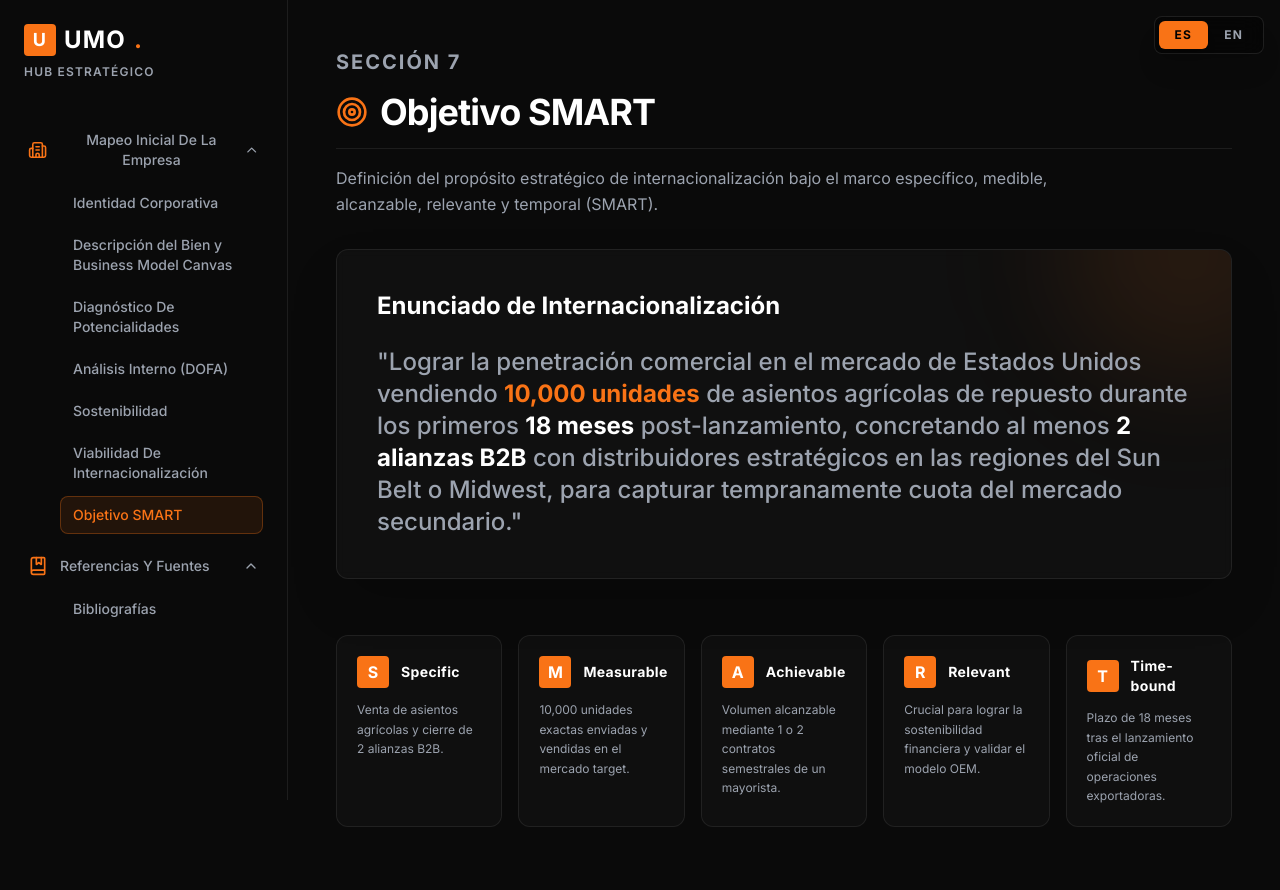
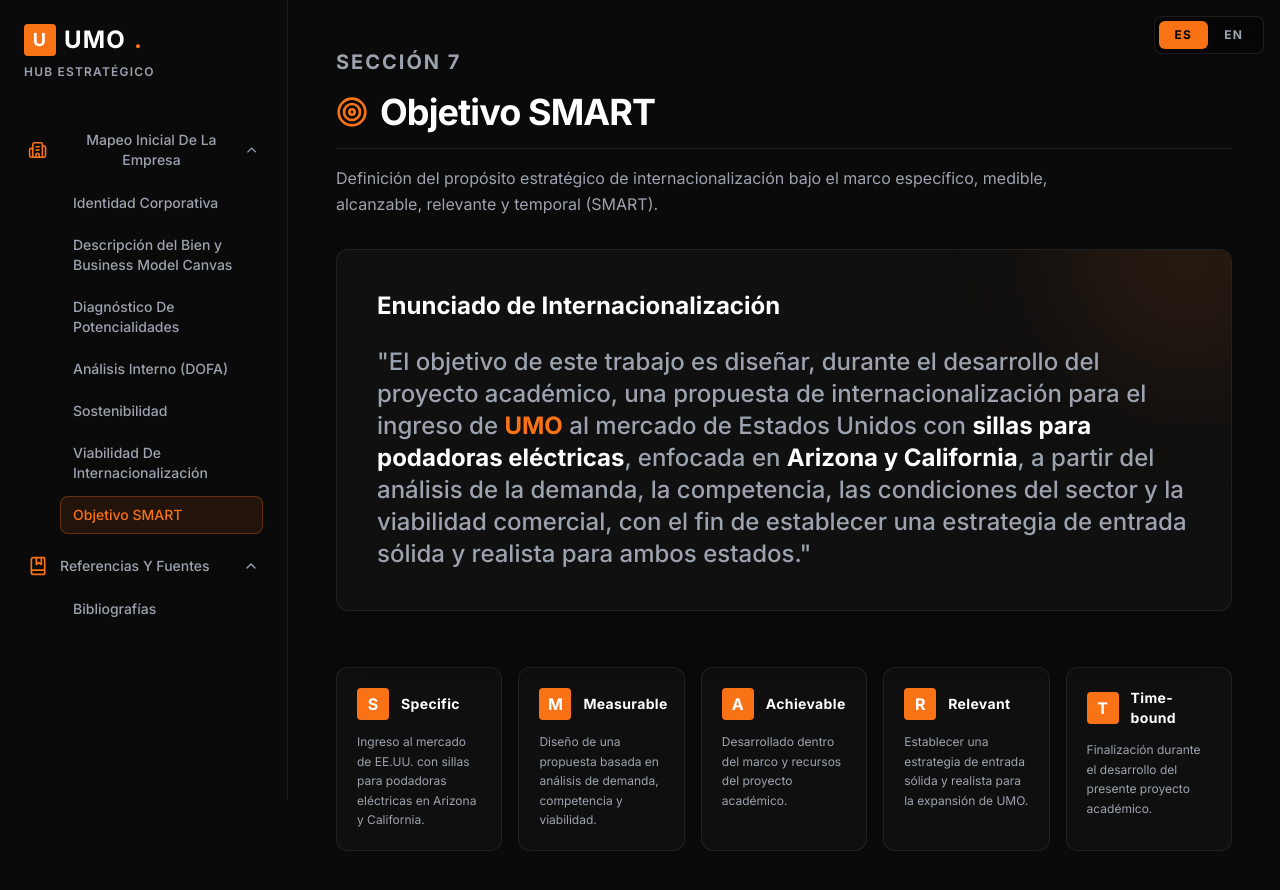
Before and after one commit to 4builes-crypto/Umo-internationalization, a React (Vite) app: page /smart-objective in a window 1280 px wide. Shown: the top 890 px of the page. Built offline with nearby package versions, Linux system fonts and the light colour scheme.

Commit message:
Update SMART objective for electric mower seats in Arizona and California

```diff
--- a/src/pages/SmartObjective.tsx
+++ b/src/pages/SmartObjective.tsx
@@ -34,11 +34,11 @@
         <p className="text-xl md:text-2xl text-textSecondary leading-relaxed relative z-10 font-medium font-sans">
           {language === 'es' ? (
             <>
-              "Lograr la penetración comercial en el mercado de Estados Unidos vendiendo <strong className="text-unoOrange">10,000 unidades</strong> de asientos agrícolas de repuesto durante los primeros <strong className="text-white">18 meses</strong> post-lanzamiento, concretando al menos <strong className="text-white">2 alianzas B2B</strong> con distribuidores estratégicos en las regiones del Sun Belt o Midwest, para capturar tempranamente cuota del mercado secundario."
+              "El objetivo de este trabajo es diseñar, durante el desarrollo del proyecto académico, una propuesta de internacionalización para el ingreso de <strong className="text-unoOrange">UMO</strong> al mercado de Estados Unidos con <strong className="text-white">sillas para podadoras eléctricas</strong>, enfocada en <strong className="text-white">Arizona y California</strong>, a partir del análisis de la demanda, la competencia, las condiciones del sector y la viabilidad comercial, con el fin de establecer una estrategia de entrada sólida y realista para ambos estados."
             </>
           ) : (
             <>
-              "Achieve commercial penetration in the United States market by selling <strong className="text-unoOrange">10,000 units</strong> of replacement agricultural seats during the first <strong className="text-white">18 months</strong> post-launch, securing at least <strong className="text-white">2 B2B alliances</strong> with strategic distributors in the Sun Belt or Midwest regions, to capture early secondary market share."
+              "The objective of this work is to design, during the development of the academic project, an internationalization proposal for the entry of <strong className="text-unoOrange">UMO</strong> into the United States market with <strong className="text-white">seats for electric lawn mowers</strong>, focused on <strong className="text-white">Arizona and California</strong>, based on the analysis of demand, competition, sector conditions, and commercial viability, in order to establish a solid and realistic entry strategy for both states."
             </>
           )}
         </p>
@@ -50,36 +50,36 @@
             letter: "S",
             title: "Specific",
             desc: language === 'es'
-              ? "Venta de asientos agrícolas y cierre de 2 alianzas B2B."
-              : "Sale of agricultural seats and closing of 2 B2B alliances."
+              ? "Ingreso al mercado de EE.UU. con sillas para podadoras eléctricas en Arizona y California."
+              : "Entry into the U.S. market with electric lawn mower seats in Arizona and California."
           },
           {
             letter: "M",
             title: "Measurable",
             desc: language === 'es'
-              ? "10,000 unidades exactas enviadas y vendidas en el mercado target."
-              : "Exactly 10,000 units shipped and sold in the target market."
+              ? "Diseño de una propuesta basada en análisis de demanda, competencia y viabilidad."
+              : "Design of a proposal based on demand, competition, and viability analysis."
           },
           {
             letter: "A",
             title: "Achievable",
             desc: language === 'es'
-              ? "Volumen alcanzable mediante 1 o 2 contratos semestrales de un mayorista."
-              : "Archivable volume via 1 or 2 semi-annual contracts from a wholesaler."
+              ? "Desarrollado dentro del marco y recursos del proyecto académico."
+              : "Developed within the framework and resources of the academic project."
           },
           {
             letter: "R",
             title: "Relevant",
             desc: language === 'es'
-              ? "Crucial para lograr la sostenibilidad financiera y validar el modelo OEM."
-              : "Crucial for achieving financial sustainability and validating the OEM model."
+              ? "Establecer una estrategia de entrada sólida y realista para la expansión de UMO."
+              : "Establish a solid and realistic entry strategy for UMO's expansion."
           },
           {
             letter: "T",
             title: "Time-bound",
             desc: language === 'es'
-              ? "Plazo de 18 meses tras el lanzamiento oficial de operaciones exportadoras."
-              : "18-month timeframe following the official launch of export operations."
+              ? "Finalización durante el desarrollo del presente proyecto académico."
+              : "Completion during the development of the current academic project."
           }
         ].map((item, i) => (
           <motion.div
```
